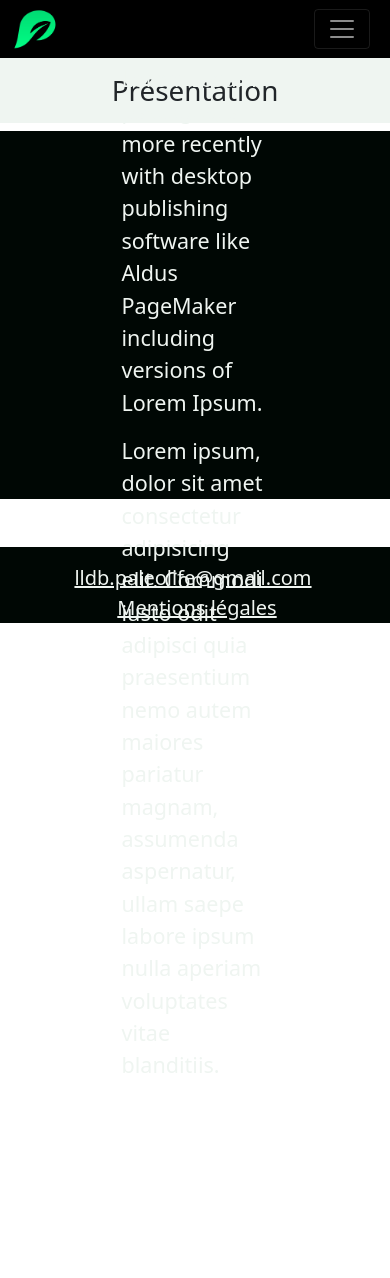
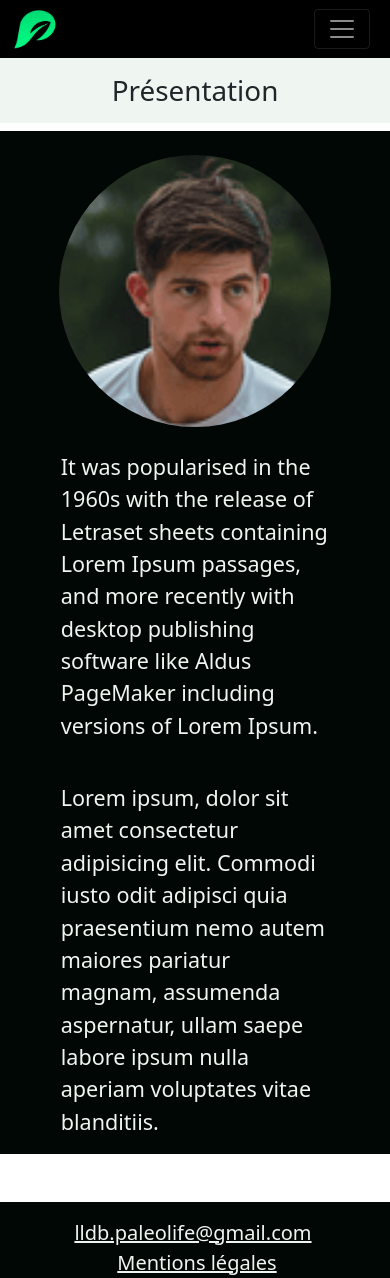
Before and after one commit to WildCodeSchool/2022-03-php-orleans-project-paleolife, a Symfony app: template templates/home/index.html.twig in a window 390 px wide. Before the commit the page ends 1073 px from the top, so only its background shows below. Run offline with Twig, Linux system fonts and the light colour scheme; the template is opened without the code that fills it, so the values that code supplies are empty; style sheets or scripts are compiled from the project's sources; some libraries are stand-ins or nearby versions.

Commit message:
change style for responsive

```diff
--- a/assets/styles/home.scss
+++ b/assets/styles/home.scss
@@ -15,10 +15,6 @@
      translate: 1rem $header-size/1.5;
  }
 
- .presentation {
-    height:23rem;
- }
-
  .photoPresentation {
     width: 17rem;
     height: 17rem;
--- a/templates/home/index.html.twig
+++ b/templates/home/index.html.twig
@@ -23,10 +23,10 @@
 		<h1 class="text-center bg-light py-3">Présentation</h1>
 		<div class="container-fluid bg-dark d-flex justify-content-center align-items-center presentation">
 			<div class="row d-flex justify-content-center align-items-center">
-				<div class="col-md-4 d-flex justify-content-center align-items-center overflow-hidden photoPresentation me-5">
+				<div class="col-md-12 col-lg-6 d-flex justify-content-center align-items-center overflow-hidden photoPresentation me-lg-5 my-4">
 					<img src="{{ asset('build/images/home.png') }}" class="presentationImg" alt="Photo du coach"/>
 				</div>
-				<div class="col-md-8 row align-items-center w-50">
+				<div class="col-md-12 col-lg-6 align-items-center w-lg-50 w-75 my-lg-4">
 					<p class="text-light fs-4">It was popularised in the 1960s with the release of Letraset sheets containing Lorem Ipsum passages, and more recently with desktop publishing software like Aldus PageMaker including versions of Lorem Ipsum.</p>
 				</br>
 				<p class="text-light fs-4">
```
